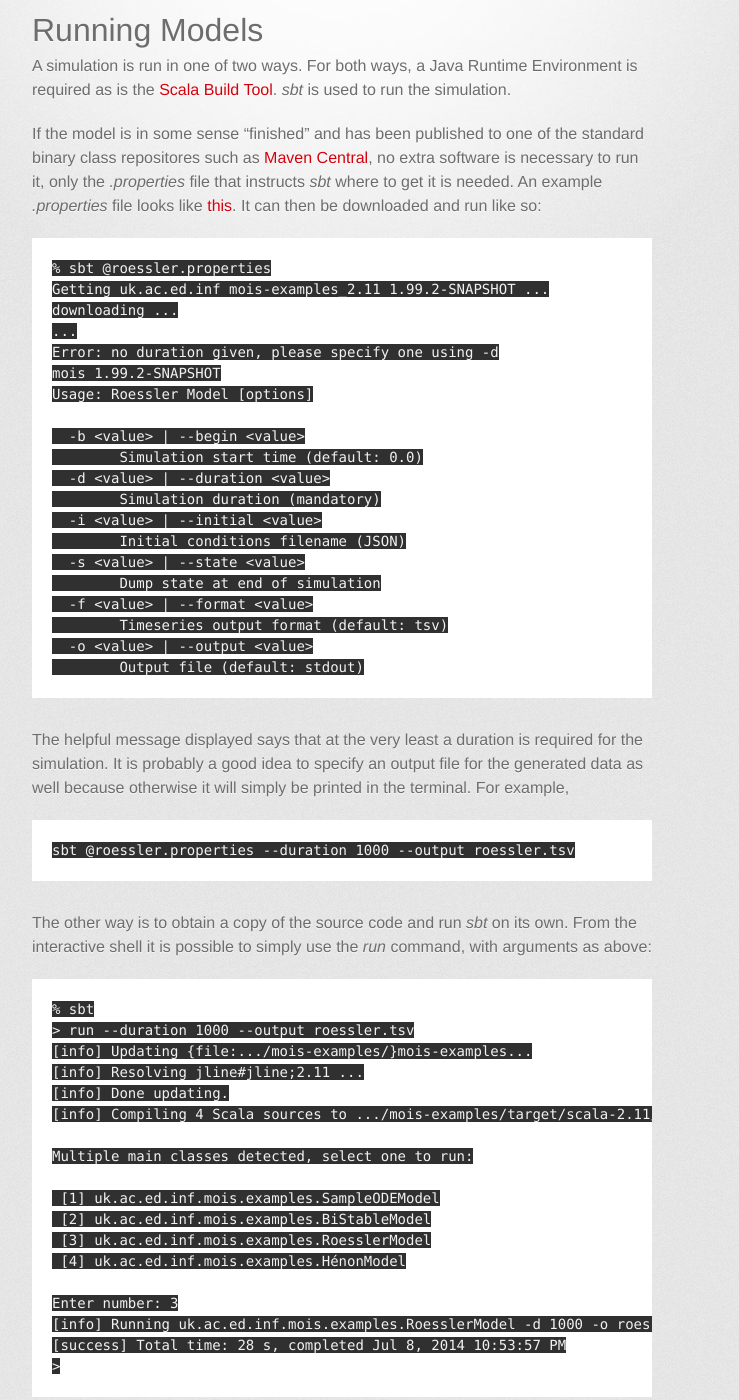
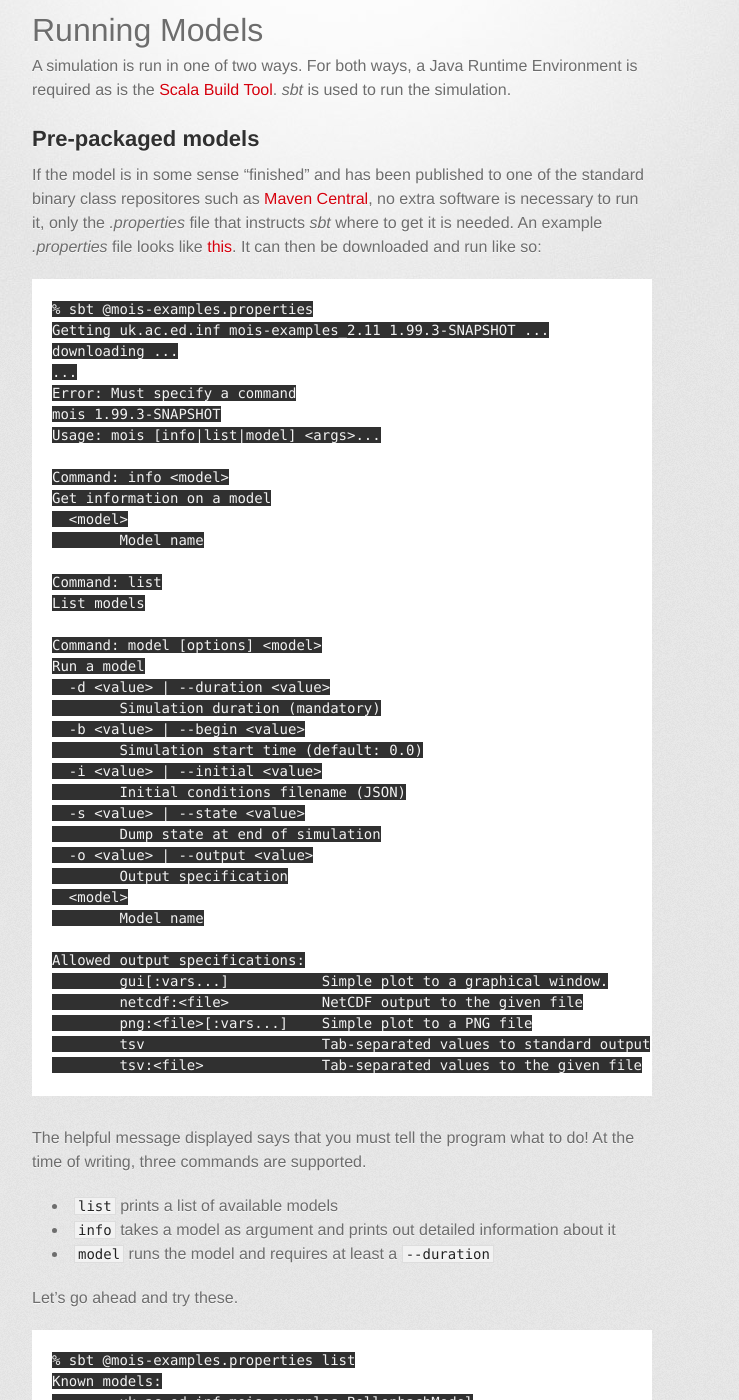
Before and after one commit to edinburgh-rbm/mois-examples, a Jekyll site: the page built from running.md, in a window 1280 px wide and 1400 px high, scrolled down 234 px. Shown: the whole window, without its empty margins (298-1037 px from the left). Built offline with Jekyll 4.4.1, drawn with Linux system fonts in a browser that asks for light colours; some web fonts are replaced; a script that is not in the unit is left out; some of the changed text lies outside the part shown.

Commit message:
update running docs

```diff
--- a/running.md
+++ b/running.md
@@ -11,46 +11,137 @@ Environment is required as is the
 [Scala Build Tool](http://www.scala-sbt.org). *sbt* is used to run the
 simulation.
 
+Pre-packaged models
+-------------------
+
 If the model is in some sense "finished" and has been published to
 one of the standard binary class repositores such as
 [Maven Central](http://mvnrepository.com/), no extra software is
 necessary to run it, only the *.properties* file that instructs
 *sbt* where to get it is needed. An example *.properties* file
 looks like
-[this](https://github.com/edinburgh-rbm/mois-examples/blob/master/examples/roessler.properties).
+[this](https://github.com/edinburgh-rbm/mois-examples/blob/master/examples/mois-examples.properties).
 It can then be downloaded and run like so:
 
 ~~~~~
-% sbt @roessler.properties
-Getting uk.ac.ed.inf mois-examples_2.11 1.99.2-SNAPSHOT ...
+% sbt @mois-examples.properties
+Getting uk.ac.ed.inf mois-examples_2.11 1.99.3-SNAPSHOT ...
 downloading ...
 ...
-Error: no duration given, please specify one using -d
-mois 1.99.2-SNAPSHOT
-Usage: Roessler Model [options]
+Error: Must specify a command
+mois 1.99.3-SNAPSHOT
+Usage: mois [info|list|model] <args>...
 
+Command: info <model>
+Get information on a model
+  <model>
+        Model name
+
+Command: list
+List models
+
+Command: model [options] <model>
+Run a model
+  -d <value> | --duration <value>
+        Simulation duration (mandatory)
   -b <value> | --begin <value>
         Simulation start time (default: 0.0)
-  -d <value> | --duration <value>
-        Simulation duration (mandatory)
   -i <value> | --initial <value>
         Initial conditions filename (JSON)
   -s <value> | --state <value>
         Dump state at end of simulation
-  -f <value> | --format <value>
-        Timeseries output format (default: tsv)
   -o <value> | --output <value>
-        Output file (default: stdout)
+        Output specification
+  <model>
+        Model name
+
+Allowed output specifications:
+	gui[:vars...]		Simple plot to a graphical window.
+	netcdf:<file>		NetCDF output to the given file
+	png:<file>[:vars...]	Simple plot to a PNG file
+	tsv			Tab-separated values to standard output
+	tsv:<file>		Tab-separated values to the given file
 ~~~~~
 
-The helpful message displayed says that at the very least a duration
-is required for the simulation. It is probably a good idea to specify
-an output file for the generated data as well because otherwise it
-will simply be printed in the terminal. For example,
+The helpful message displayed says that you must tell the program what
+to do! At the time of writing, three commands are supported.
+
+   * `list` prints a list of available models
+   * `info` takes a model as argument and prints out detailed
+     information about it
+   * `model` runs the model and requires at least a `--duration`
+
+Let's go ahead and try these.
 
 ~~~~~
-sbt @roessler.properties --duration 1000 --output roessler.tsv
+% sbt @mois-examples.properties list
+Known models:
+	uk.ac.ed.inf.mois.examples.BollenbachModel
+	uk.ac.ed.inf.mois.examples.HénonModel
+	uk.ac.ed.inf.mois.examples.PendulumModel
+	uk.ac.ed.inf.mois.examples.PySpiralModel
+	uk.ac.ed.inf.mois.examples.RoesslerModel
+	uk.ac.ed.inf.mois.examples.SampleODEModel
 ~~~~~
+
+Suppose we would like more information about the Pendulum model. It
+isn't necessary to type out the whole long name, just enough to make
+it unambiguous ("Pe" would be minimally sufficient in this case, but
+"P" would not because it would also match the python spiral model":
+
+~~~~~
+% sbt @mois-examples.properties info Pendulum
+model parameters:
+    Double(p0) := -10.0
+    Int(n) := 41
+    Double(θ0) := 0.0
+    Double(p_delta) := 0.5
+    Double(m) := 1.0
+    Double(l) := 1.0
+process tree:
+            mass: 1.0
+            type: Hamiltonian
+          length: 1.0
+            name: Pendulum
+   mois-examples: 1.99.3-SNAPSHOT
+           title: Planar Pendulum
+           class: uk.ac.ed.inf.mois.examples.Pendulum
+            mois: 1.99.3-SNAPSHOT
+       variables:
+          Double(y) := -1.0
+                           units: m
+                       long_name: Y position in cartesian coordinates
+          Double(E) := 0.0
+                           units: J
+                       long_name: Total energy
+          Double(θ) := 0.0
+                           units: rad
+                       long_name: Angle anti-clockwise from vertically downwards
+          Double(x) := 0.0
+                           units: m
+                       long_name: X position in cartesian coordinates
+          Double(p) := 0.0
+                           units: J.s
+                       long_name: Angular momentum
+~~~~~
+
+
+To actually run a model, and show a graph of the last few datapoints
+for the *x* and *y* variables during execution, or alternatively write
+a plot out as an image, one could then do
+
+~~~~~
+% sbt @mois-examples.properties model --duration 10 -o gui:x,y Pendulum
+% sbt @mois-examples.properties model --duration 10 \
+    -o png:pendulum-xy.png Pendulum
+~~~~~
+
+Which produces this image:
+
+![Pendulum X+Y vs Time Plot](pendulum-xy.png)
+
+Developing and Modifying Models
+-------------------------------
 
 The other way is to obtain a copy of the source code and run *sbt* on
 its own. From the interactive shell it is possible to simply use the
@@ -58,27 +149,15 @@ its own. From the interactive shell it is possible to simply use the
 
 ~~~~~
 % sbt
-> run --duration 1000 --output roessler.tsv
+> run model --duration 10 --output gui Pendulum
 [info] Updating {file:.../mois-examples/}mois-examples...
 [info] Resolving jline#jline;2.11 ...
 [info] Done updating.
 [info] Compiling 4 Scala sources to .../mois-examples/target/scala-2.11/classes...
-
-Multiple main classes detected, select one to run:
-
- [1] uk.ac.ed.inf.mois.examples.SampleODEModel
- [2] uk.ac.ed.inf.mois.examples.BiStableModel
- [3] uk.ac.ed.inf.mois.examples.RoesslerModel
- [4] uk.ac.ed.inf.mois.examples.HénonModel
-
-Enter number: 3
-[info] Running uk.ac.ed.inf.mois.examples.RoesslerModel -d 1000 -o roessler.tsv
-[success] Total time: 28 s, completed Jul 8, 2014 10:53:57 PM
+[info] Running uk.ac.ed.inf.mois.MoisMain model --duration 10 --output gui Pendulum
+[success] Total time: 5 s, completed Jul 8, 2014 10:53:57 PM
 >
 ~~~~~
-
-If more than one model is available, an opportunity to pick the
-desired one is presented.
 
 This way of running the simulation is useful while the model is being
 developed because it will automatically recompile any source code
```
Also changed, not shown: pendulum-xy.png (added).
